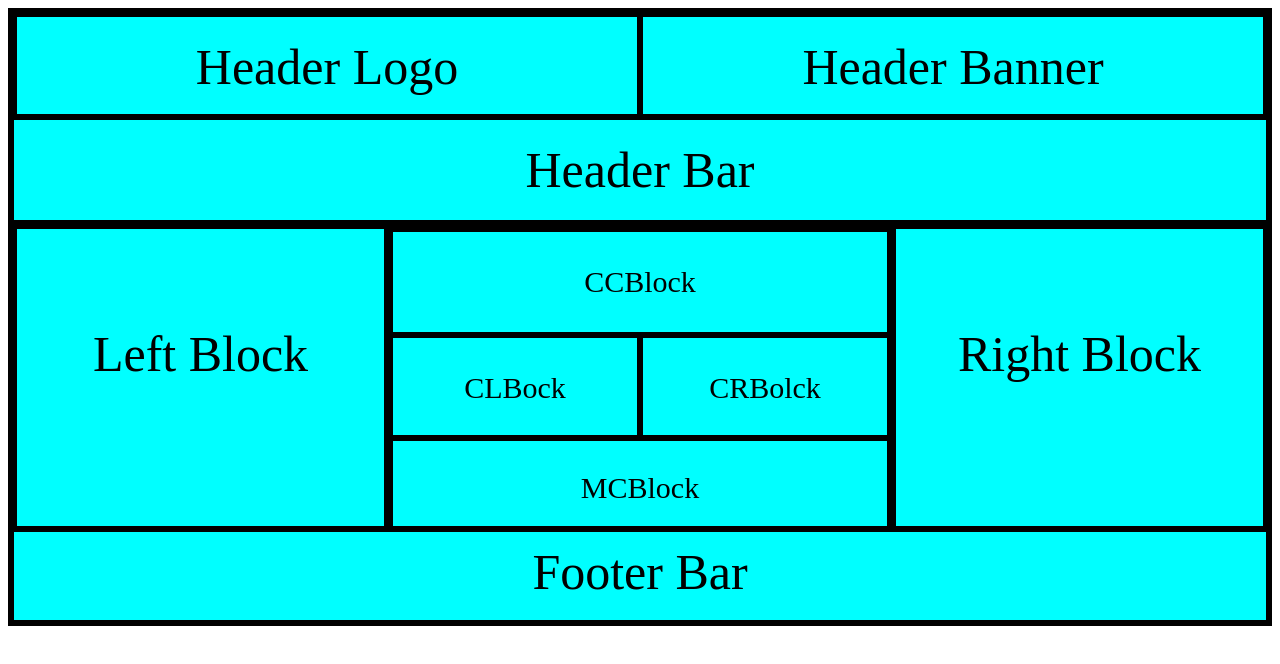
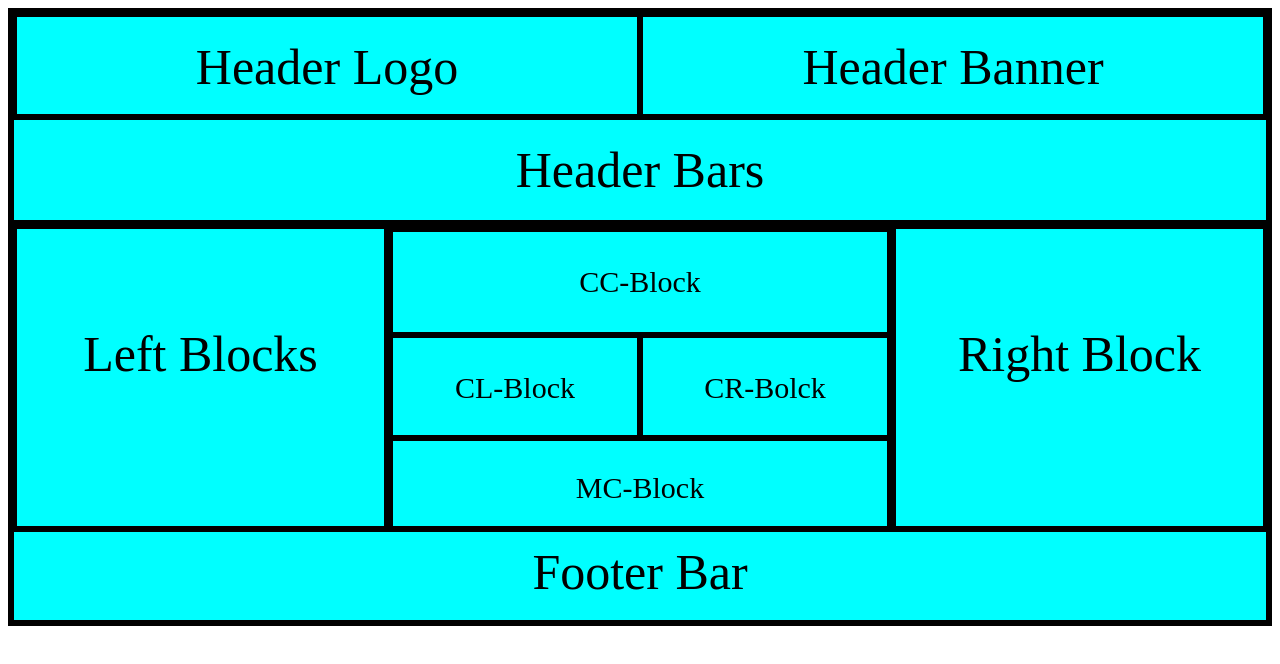
Before and after one commit to samalasravani/flex, a plain HTML site: page index.html in a window 1280 px wide. Drawn offline with Linux system fonts and the light colour scheme.

Commit message:
modified

```diff
--- a/index.html
+++ b/index.html
@@ -3,7 +3,7 @@
 <head>
     <meta charset="UTF-8">
     <meta name="viewport" content="width=device-width, initial-scale=1.0">
-    <title>Document</title>
+    <title>FlexBox Layout</title>
 <style>
     .containar{
         height: 598;
@@ -120,18 +120,18 @@
         <div id="right">Header Banner</div>
     </div>
         <!--header start-->
-        <header>Header Bar</header>
+        <header>Header Bars</header>
         <!--header end-->
         <!--box start-->
         <div class="box">
-        <div id="box1">Left Block</div>
+        <div id="box1">Left Blocks</div>
         <div class="box2">
-            <div id="ccBlock">CCBlock</div>
+            <div id="ccBlock">CC-Block</div>
             <div class="cc">
-            <div id="clBlock">CLBock</div>
-            <div id="crBlock">CRBolck</div>
+            <div id="clBlock">CL-Block</div>
+            <div id="crBlock">CR-Bolck</div>
             </div>
-            <div id="mcBlock">MCBlock</div>
+            <div id="mcBlock">MC-Block</div>
         </div>
         <div id="box3">Right Block</div>
         </div>
```
